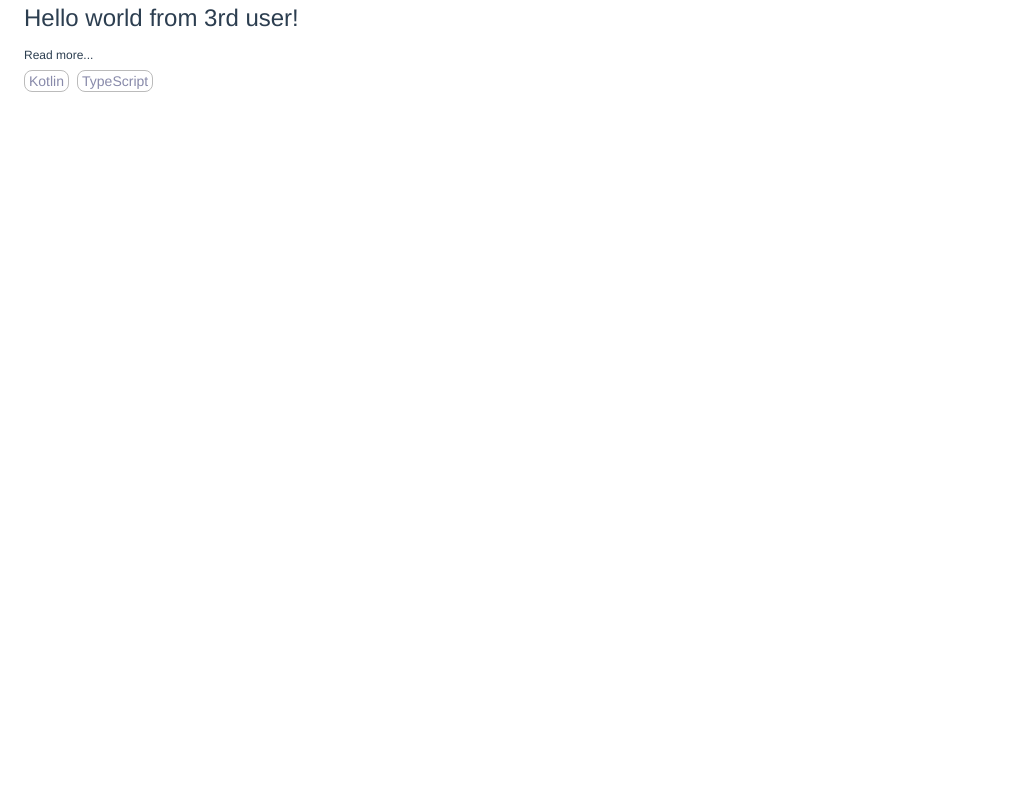
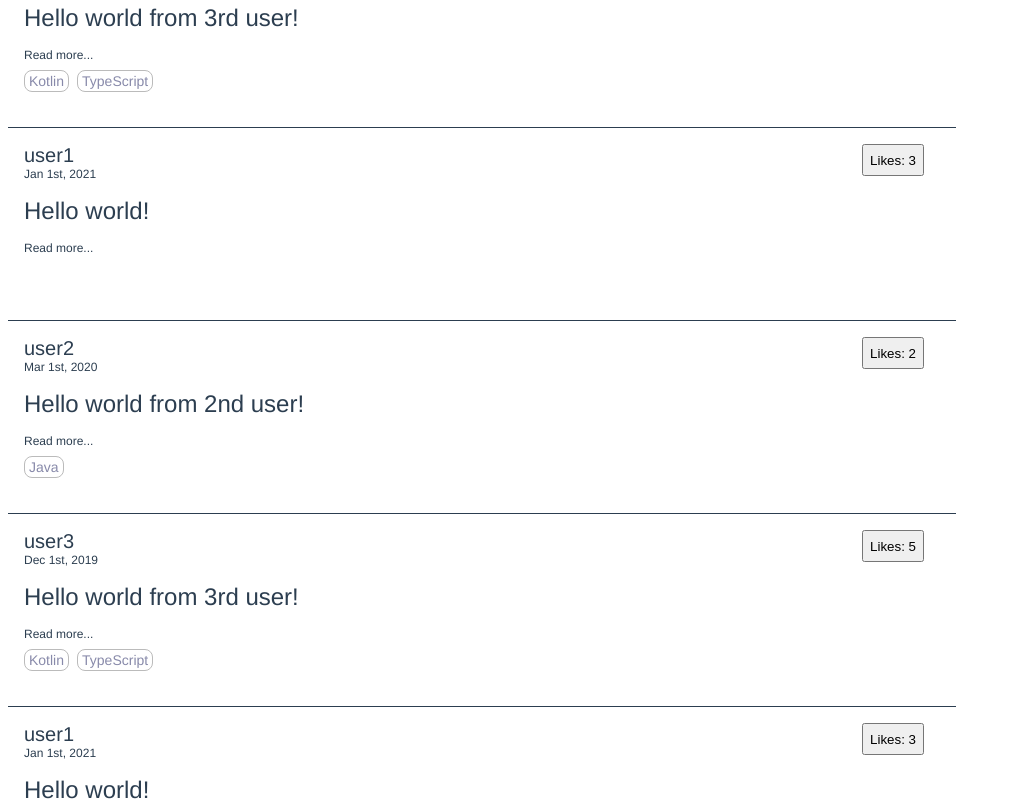
Before and after one commit to i-whammy/my-social, a Vue app: page /#/ in a window 1280 px wide. Shown: the part 700-1501 px from the top of the page, without its empty margins (0-1011 px from the left). Before the commit the page ends 835 px from the top, so only its background shows below. Built offline with nearby package versions, Linux system fonts and the light colour scheme.

Commit message:
added vuex

```diff
--- a/package.json
+++ b/package.json
@@ -12,7 +12,8 @@
     "node-sass": "^4.14.1",
     "sass-loader": "^9.0.3",
     "vue": "^2.6.11",
-    "vue-router": "^3.4.3"
+    "vue-router": "^3.4.3",
+    "vuex": "^3.5.1"
   },
   "devDependencies": {
     "@typescript-eslint/eslint-plugin": "^2.33.0",
--- a/src/components/Articles.vue
+++ b/src/components/Articles.vue
@@ -15,18 +15,12 @@
 
 <script lang="ts">
 import Vue from 'vue'
-import Article from '../domains/Article'
 import ArticleMetaInfo from './ArticleMetaInfo.vue'
-import Tag from '../domains/Tag'
 
 export default Vue.extend({
     name: 'Articles',
     data: function() {
-        return { articles: [
-            new Article(1, 'Hello world!', 'user1', 'Jan 1st, 2021', 3, []),
-            new Article(2, 'Hello world from 2nd user!', 'user2', 'Mar 1st, 2020', 2, [new Tag('Java')]),
-            new Article(3, 'Hello world from 3rd user!', 'user3', 'Dec 1st, 2019', 5, [new Tag('Kotlin'), new Tag('TypeScript')]),
-        ]}
+        return { articles: this.$store.state.articles }
     },
     components: {
         ArticleMetaInfo,
--- a/src/main.ts
+++ b/src/main.ts
@@ -1,24 +1,12 @@
 import Vue from 'vue'
-import MainPage from './components/MainPage.vue'
-import SignInPage from './components/SignInPage.vue'
-import SignUpPage from './components/SignUpPage.vue'
 import App from './App.vue'
-import VueRouter from 'vue-router'
-
-const routes = [
-  { path: '/', component: MainPage },
-  { path: '/signin', component: SignInPage },
-  { path: '/signup', component: SignUpPage }
-]
-
-const router = new VueRouter({
-  routes
-})
+import { router } from './routes'
+import { store } from './store'
 
 Vue.config.productionTip = false
-Vue.use(VueRouter)
 
 new Vue({
   render: h => h(App),
-  router: router
+  router,
+  store
 }).$mount('#app')
--- /dev/null
+++ b/src/routes.ts
@@ -0,0 +1,15 @@
+import MainPage from './components/MainPage.vue'
+import SignInPage from './components/SignInPage.vue'
+import SignUpPage from './components/SignUpPage.vue'
+import VueRouter from 'vue-router'
+import Vue from 'vue'
+
+Vue.use(VueRouter)
+
+const routes = [
+    { path: '/', component: MainPage },
+    { path: '/signin', component: SignInPage },
+    { path: '/signup', component: SignUpPage }
+]
+
+export const router = new VueRouter({ routes })
--- /dev/null
+++ b/src/store.ts
@@ -0,0 +1,25 @@
+import Vue from 'vue'
+import Vuex from 'vuex'
+import Article from './domains/Article'
+import Tag from './domains/Tag'
+
+Vue.use(Vuex)
+
+export const store = new Vuex.Store({
+    state: {
+      articles: [
+            new Article(1, 'Hello world!', 'user1', 'Jan 1st, 2021', 3, []),
+            new Article(2, 'Hello world from 2nd user!', 'user2', 'Mar 1st, 2020', 2, [new Tag('Java')]),
+            new Article(3, 'Hello world from 3rd user!', 'user3', 'Dec 1st, 2019', 5, [new Tag('Kotlin'), new Tag('TypeScript')]),
+            new Article(4, 'Hello world!', 'user1', 'Jan 1st, 2021', 3, []),
+            new Article(5, 'Hello world from 2nd user!', 'user2', 'Mar 1st, 2020', 2, [new Tag('Java')]),
+            new Article(6, 'Hello world from 3rd user!', 'user3', 'Dec 1st, 2019', 5, [new Tag('Kotlin'), new Tag('TypeScript')]),
+            new Article(7, 'Hello world!', 'user1', 'Jan 1st, 2021', 3, []),
+            new Article(8, 'Hello world from 2nd user!', 'user2', 'Mar 1st, 2020', 2, [new Tag('Java')]),
+            new Article(9, 'Hello world from 3rd user!', 'user3', 'Dec 1st, 2019', 5, [new Tag('Kotlin'), new Tag('TypeScript')]),
+            new Article(10, 'Hello world!', 'user1', 'Jan 1st, 2021', 3, []),
+            new Article(11, 'Hello world from 2nd user!', 'user2', 'Mar 1st, 2020', 2, [new Tag('Java')]),
+            new Article(12, 'Hello world from 3rd user!', 'user3', 'Dec 1st, 2019', 5, [new Tag('Kotlin'), new Tag('TypeScript')]),
+        ]
+    }
+  })
```
Also changed, not shown: 1 other file (tests, documents, lock files or other folders).
